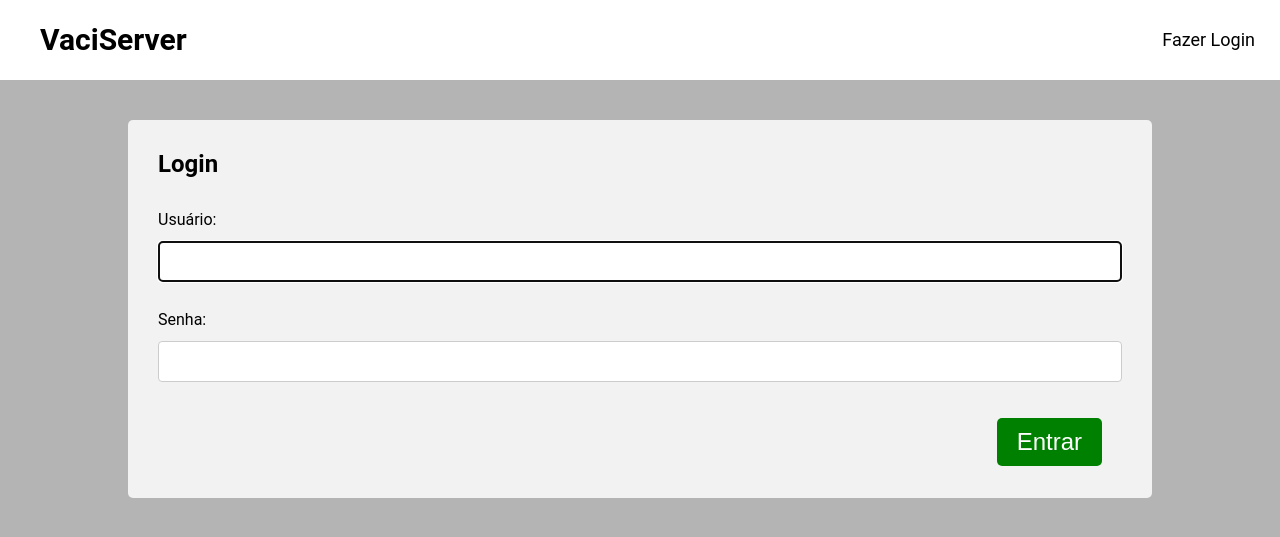
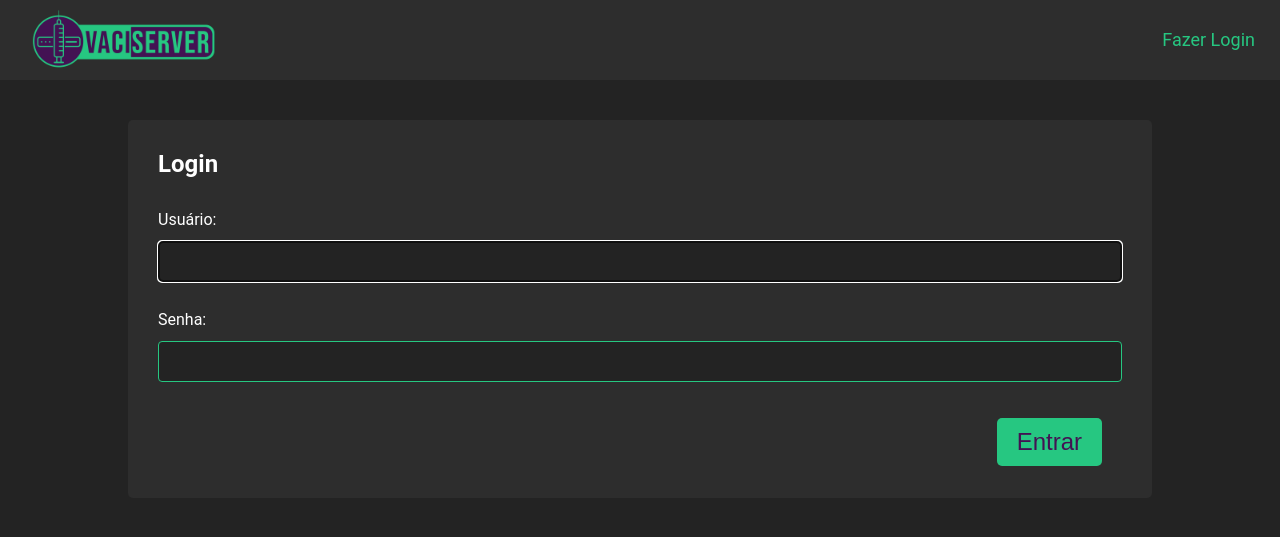
Before and after one commit to EduardoTA/covid-local-server, a Django app: page /login/ in a window 1280 px wide. Shown: the top 537 px of the page. Run offline with Django 3.2, Linux system fonts and the light colour scheme; some libraries are stand-ins or nearby versions.

Commit message:
Identidade visual

```diff
--- a/projeto/covidlocal/static/css/basestyle.css
+++ b/projeto/covidlocal/static/css/basestyle.css
@@ -3,7 +3,8 @@ body {
     font-family: 'Roboto', sans-serif;
     margin: 0;
     padding-top: 70px;
-    background-color: rgb(180, 180, 180);
+    background-color: rgb(35, 35, 35);
+    color: white;
 }
 
 nav {
@@ -11,7 +12,7 @@ nav {
     top: 0;
     height: 80px;
     width: 100%;
-    background-color: white;
+    background-color: rgb(45, 45, 45);
 }
 
 nav ul {
@@ -29,7 +30,7 @@ nav ul li {
 nav ul li a {
     line-height: 80px;
     font-size: 18px;
-    color: #000;
+    color: rgb(38, 199, 129);
     text-decoration: none;
     margin: 5px;
     padding: 10px;
@@ -37,8 +38,9 @@ nav ul li a {
 }
 
 nav ul li a:hover {
-    background-color: #555;
-    color: white;
+    background-color: rgb(38, 199, 129);
+    color: rgb(67, 18, 83);
+
 }
 
 .logo {
@@ -47,14 +49,15 @@ nav ul li a:hover {
     font-size: 30px;
     font-weight: bold;
     margin-top: 0;
-    padding-left: 40px;
+    padding-left: 20px;
+    padding-top: 2px;
     color: #000;
     text-decoration: none;
 }
 
 .menubtn {
     font-size: 40px;
-    color: black;
+    color: rgb(38, 199, 129);
     float: right;
     padding: 0;
     line-height: 80px;
@@ -87,7 +90,7 @@ li.usuario {
         height: 100vh;
         width: 300px;
         margin-right: 0;
-        background: #555;
+        background: rgb(40, 40, 40);
         text-align: center;
         padding: 0;
         top: 80px;
@@ -99,11 +102,11 @@ li.usuario {
         width: 300px;
     }
     nav ul li a {
-        color: white;
+        color: rgb(38, 199, 129);
     }
     nav ul li a:hover {
-        background-color: rgb(172, 172, 172);
-        color: white;
+        background-color: rgb(38, 199, 129);
+        color: rgb(67, 18, 83);
     }
     #check:checked  ~ .ul_base{
         right: 0;
@@ -144,9 +147,9 @@ ul.messagelist li.success {
     font-size: 18px;
     padding: 10px 10px 10px 65px;
     margin: 0 0 10px 0;
-    background: #006b1b;
+    background: rgb(38, 199, 129);
     background-size: 16px auto;
-    color: #eeeeee;
+    color: rgb(67, 18, 83);
 }
 
 ul.errorlist li.error {
--- a/projeto/covidlocal/static/css/form.css
+++ b/projeto/covidlocal/static/css/form.css
@@ -7,36 +7,44 @@ div {
 input[type=text] {
     width: 100%;
     padding: 12px;
-    border: 1px solid #ccc;
+    border: 1px solid rgb(38, 199, 129);
     border-radius: 4px;
     box-sizing: border-box;
     resize: vertical;
+    background-color: rgb(35, 35, 35);
+    color: white;
 }
 
 input[type=number] {
     display: inline-block;
     padding: 12px;
-    border: 1px solid #ccc;
+    border: 1px solid rgb(38, 199, 129);
     border-radius: 4px;
     box-sizing: border-box;
     resize: vertical;
+    background-color: rgb(35, 35, 35);
+    color: white;
 }
 
 input[type=email] {
     padding: 12px;
-    border: 1px solid #ccc;
+    border: 1px solid rgb(38, 199, 129);
     border-radius: 4px;
     box-sizing: border-box;
     resize: vertical;
+    background-color: rgb(35, 35, 35);
+    color: white;
 }
 
 input[type=password] {
     width: 100%;
     padding: 12px;
-    border: 1px solid #ccc;
+    border: 1px solid rgb(38, 199, 129);
     border-radius: 4px;
     box-sizing: border-box;
     resize: vertical;
+    background-color: rgb(35, 35, 35);
+    color: white;
 }
 
 
@@ -50,8 +58,8 @@ input[type=submit], button[type=submit]  {
     border-radius: 5px;
     margin: 20px;
     font-size: x-large;
-    background-color: green;
-    color: white;
+    background-color: rgb(38, 199, 129);
+    color: rgb(67, 18, 83);
     border: none;
     cursor: pointer;
     float: right;
@@ -60,7 +68,7 @@ input[type=submit], button[type=submit]  {
 .formulario {
     overflow-y: visible;
     border-radius: 5px;
-    background-color: #f2f2f2;
+    background-color: rgb(45, 45, 45);
     margin-top: 50px;
     margin-left: 10%;
     margin-right: 10%;
--- a/projeto/covidlocal/templates/base.html
+++ b/projeto/covidlocal/templates/base.html
@@ -6,7 +6,8 @@
     {% load static %}
     <link href="{% static "css/basestyle.css" %}" rel="stylesheet">
     <link rel="stylesheet" href="{% static "css/form.css" %}" rel="stylesheet">
-    <title>Servidor Local VaciVida</title>
+    <link rel="icon" type="image/png" href="{% static "favicon/favicon-32x32.png" %}" sizes="32x32" />
+    <title>VaciServer</title>
 </head>
 <body>
     <nav>
@@ -14,7 +15,9 @@
         <label for="check" class="menubtn">
             <i class="fas  fa-bars"></i>
         </label>
-        <a class="logo" href="/">VaciServer</a>
+        <a class="logo" href="/">
+            <img src="{% static "logo/VaciServer.png" %}" alt="VaciServer" width="200" height="80" />
+        </a>
         <ul class = "ul_base">
             {% if user.is_authenticated %}
             <!-- <li class = "li_base"><a href="/">Home</a></li> -->
```
Also changed, not shown: projeto/covidlocal/static/favicon/favicon-32x32.png (added), projeto/covidlocal/static/favicon/favicon.ico (added), projeto/covidlocal/static/logo/VaciServer.png (added).
